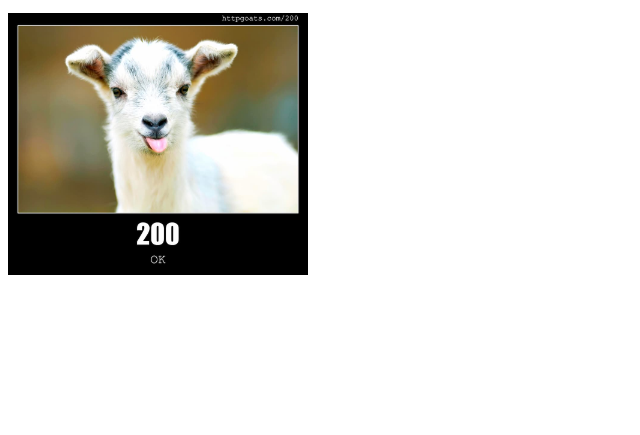
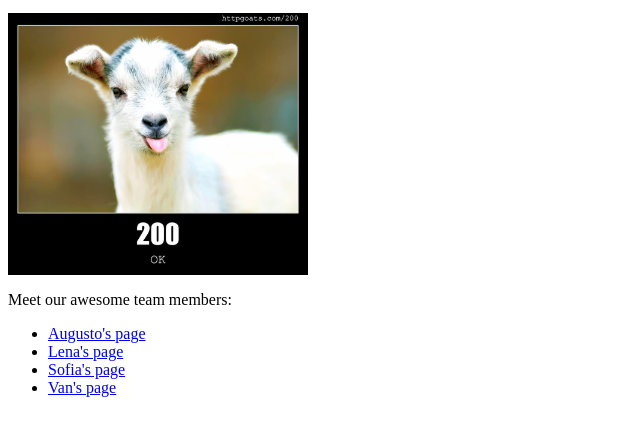
Before and after one commit to augusto-moraes/5tc-cdn-project, a plain HTML site: page scripts/surrogate_server_2/cache/index.html in a window 1280 px wide. Shown: the part 127-562 px from the top of the page, without its empty margins (0-640 px from the left). Drawn offline with Linux system fonts and the light colour scheme; files whose address does not match are found by name.

Commit message:
Different initial caches for the 2 surrogates

```diff
--- a/scripts/surrogate_server_2/cache/index.html
+++ b/scripts/surrogate_server_2/cache/index.html
@@ -9,5 +9,13 @@
     <h1>Welcome to the Mini CDN!</h1>
     <p>This is a working page served with HTTP 200 OK.</p>
     <img src="200.jpg" alt="200 OK Goat" style="max-width:300px;">
+
+    <p>Meet our awesome team members:</p>
+    <ul>
+        <li><a href="augusto.html">Augusto's page</a></li>
+        <li><a href="lena.html">Lena's page</a></li>
+        <li><a href="sofia.html">Sofia's page</a></li>
+        <li><a href="van.html">Van's page</a></li>
+    </ul>
 </body>
 </html>
```
Also changed, not shown: scripts/surrogate_server_2/cache/lena.html (added, +18 -0 lines), scripts/surrogate_server/cache/200.jpg (deleted), scripts/surrogate_server/cache/404.jpg (deleted), scripts/surrogate_server/cache/555.jpg (deleted), scripts/surrogate_server_2/cache/200.jpg (deleted), scripts/surrogate_server_2/cache/404.jpg (deleted), scripts/surrogate_server_2/cache/555.jpg (deleted), scripts/surrogate_server_2/cache/sofia.png (added), 1 other file.
